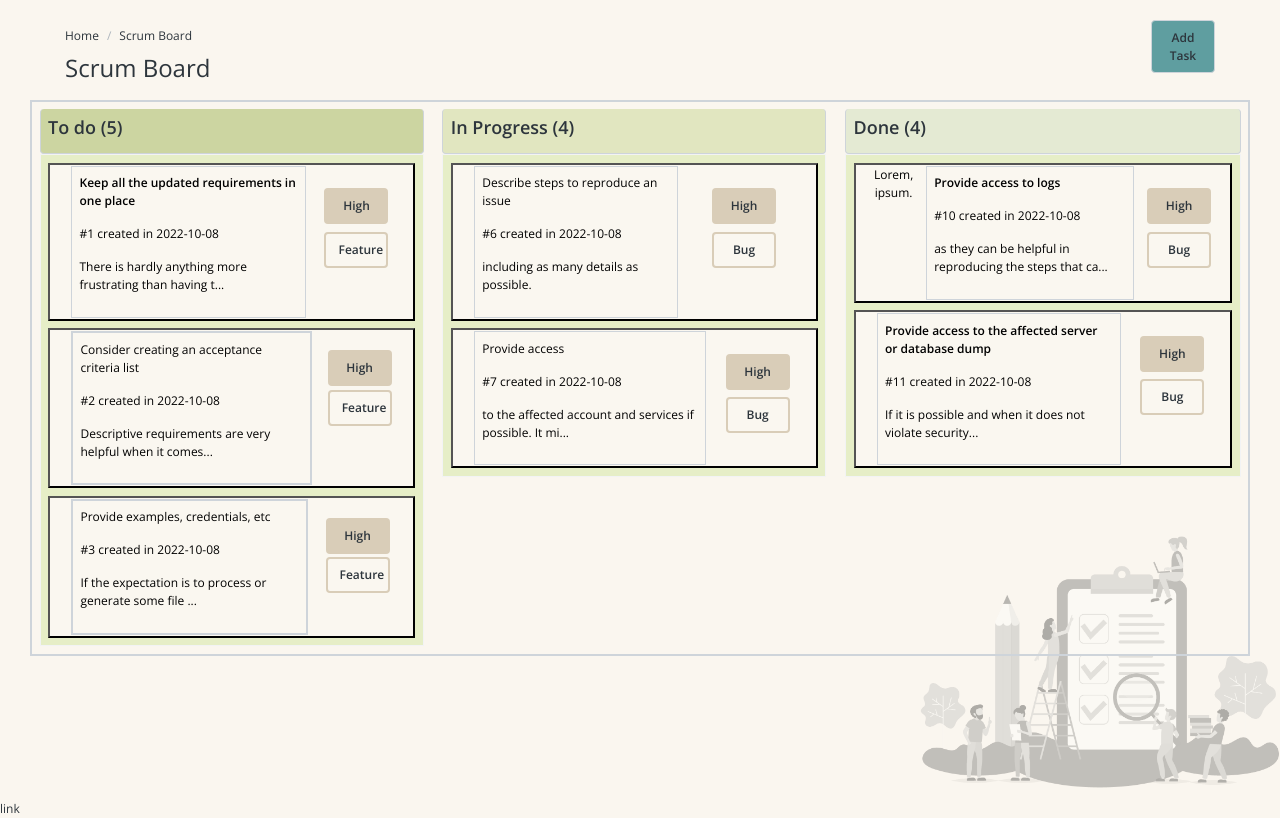
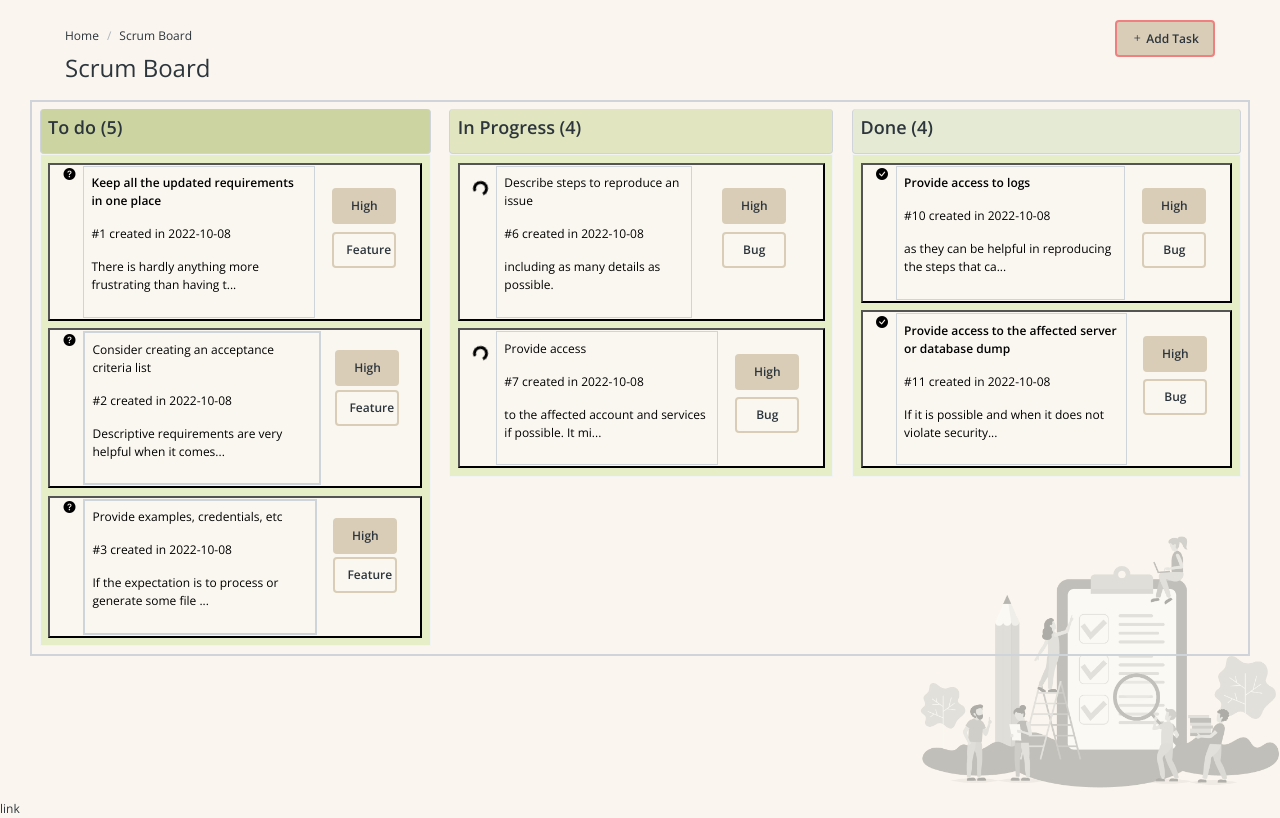
Before and after one commit to NadirInab/ScrumBoard, a plain HTML site: page index.html in a window 1280 px wide. Drawn offline with nearby package versions, Linux system fonts and the light colour scheme.

Commit message:
node modules and packages are delelted

```diff
--- a/assets/css/style.css
+++ b/assets/css/style.css
@@ -11,14 +11,20 @@
 body{
     background-color: #FAF6EF;
 }
-.addTask{
-    background-color:cadetblue ;
+button.addTask{
+    border: 2px solid lightcoral;
+    background-color:#D9CDB8;
+    width: 100px;
 }
 .toDo{
     background-color: rgb(193, 206, 142,0.8);
 }
 .inProgress{
     background-color: rgb(219, 227, 181,0.8);
+}
+.spinner-border{
+    width: 15px;
+    height: 15px;
 }
 .done{
     background-color: rgb(223, 232, 204,0.8);
--- a/index.html
+++ b/index.html
@@ -13,6 +13,7 @@
 	<link href="assets/css/default/app.min.css" rel="stylesheet" />
 	<link href="assets/css/style.css" rel="stylesheet" />
 	<link rel="stylesheet" href="/assets/css/style.css">
+	<link rel="stylesheet" href="https://cdn.jsdelivr.net/npm/bootstrap-icons@1.9.1/font/bootstrap-icons.css">
 	<!-- ================== END core-css ================== -->
 </head>
 <body>
@@ -35,7 +36,7 @@
 				</div>
 
 				<div class="">
-					<button class="btn addTask p-2 border"><i class=""></i> Add Task</button>
+					<button class="btn addTask p-2 fw-bold"><i class="bi bi-plus"></i> Add Task</button>
 				</div>
 			</div>
 
@@ -50,11 +51,9 @@
 						<div class="tasksContainer border border-light" id="to-do-tasks">
 							<!-- TO DO TASKS HERE -->
 							<button class="tasks d-flex m-2">
-
 								<div class="mx-2">
-									<img class="h-50 w-auto " src="node_modules/bootstrap-icons/icons/question-circle-fill.svg" alt="">
+									<i class="bi bi-question-circle-fill"></i>
 								</div>
-
 								<div class="border border-1 text-start p-2">
 									<p class="fw-bold">Keep all the updated requirements in one place</p>
 									<div class="">
@@ -69,12 +68,9 @@
 							</button>
 
 							<button class="tasks d-flex m-2">
-
 								<div class="mx-2">
-									<i class=""></i>
-									<img class="h-50 w-auto " src="node_modules/bootstrap-icons/icons/question-circle-fill.svg" alt="">
+									<i class="bi bi-question-circle-fill"></i>
 								</div>
-
 								<div class="border border-2 text-start p-2">
 									<p class="">Consider creating an acceptance criteria list</p>
 									<div class="">
@@ -92,11 +88,9 @@
 								</div>
 							</button>
 
-
 							<button class="tasks d-flex m-2">
 								<div class="mx-2">
-									<i class=""></i>
-									<img class="h-50 w-auto " src="node_modules/bootstrap-icons/icons/question-circle-fill.svg" alt="">
+									<i class="bi bi-question-circle-fill"></i>
 								</div>
 								<div class="border border-2 text-start p-2">
 									<p class="">Provide examples, credentials, etc</p>
@@ -113,19 +107,16 @@
 						</div>
 				</div>
 
-
-
 				<div class="">
 					<div style="min-width: 30vw ;"  class="m-2">
 						<div class="inProgress container border border-top-0 p-2 rounded-2">
 							<h4 class="">In Progress (<span id="in-progress-tasks-count">4</span>)</h4>
 						</div>
-
 						<div class="tasksContainer border border-light" id="in-progress-tasks">
 							<!-- IN PROGRESS TASKS HERE -->
 							<button class="tasks d-flex m-2">
 								<div class="mx-2">
-									<i class=""></i>
+									<i class="spinner-border spinner-border-sm-text-green mt-3"></i>
 								</div>
 								<div class="border border-1 text-start p-2">
 									<p class="">Describe steps to reproduce an issue</p>
@@ -133,7 +124,6 @@
 										<p class="">#6 created in 2022-10-08</p>
 										<p class="" title="including as many details as possible.">including as many details as possible.</p>
 									</div>
-
 								</div>
 								<div class="mt-3">
 									<span class="high btn m-2">High</span>
@@ -143,7 +133,7 @@
 
 							<button class="tasks d-flex m-2">
 								<div class="mx-2">
-									<i class=""></i>
+									<i class="spinner-border spinner-border-sm-text-green mt-3"></i>
 								</div>
 								<div class="border border-1 text-start p-2">
 									<p class="">Provide access</p>
@@ -161,20 +151,16 @@
 					</div>
 				</div>
 
-
-
 				<div class="d-flex">
 					<div style="min-width: 30vw ;" class="m-2">
 						<div class="done container border border-top-0 p-2 rounded-2">
 							<h4 class="">Done (<span id="done-tasks-count">4</span>)</h4>
 						</div>
-
 						<div class="tasksContainer border border-light" id="done-tasks">
 							<!-- DONE TASKS HERE -->
 							<button class="tasks d-flex m-2">
 								<div class="mx-2">
-									<i class=""></i>
-									<p>Lorem, ipsum.</p>
+									<i class="bi bi-check-circle-fill"></i>
 								</div>
 								<div class="border border-1 text-start p-2">
 									<p class="fw-bold">Provide access to logs</p>
@@ -191,7 +177,7 @@
 
 							<button class="tasks d-flex m-2">
 								<div class="mx-2">
-									<i class=""></i>
+									<i class="bi bi-check-circle-fill"></i>
 								</div>
 								<div class="border border-1 text-start p-2">
 									<p class="fw-bold">Provide access to the affected server or database dump</p>
@@ -205,16 +191,13 @@
 									<span class="btn">Bug</span>
 								</div>
 							</button>
+
 						</div>
-						</div>
+					</div>
 				</div>
 			</div>
-
-			</div>
-
-
-
 		</div>
+	</div>
 		<!-- END #content -->
 
 		link
--- a/package.json
+++ /dev/null
@@ -1,5 +0,0 @@
-{
-  "dependencies": {
-    "bootstrap-icons": "^1.9.1"
-  }
-}
```
Also changed, not shown: 1 other file.
